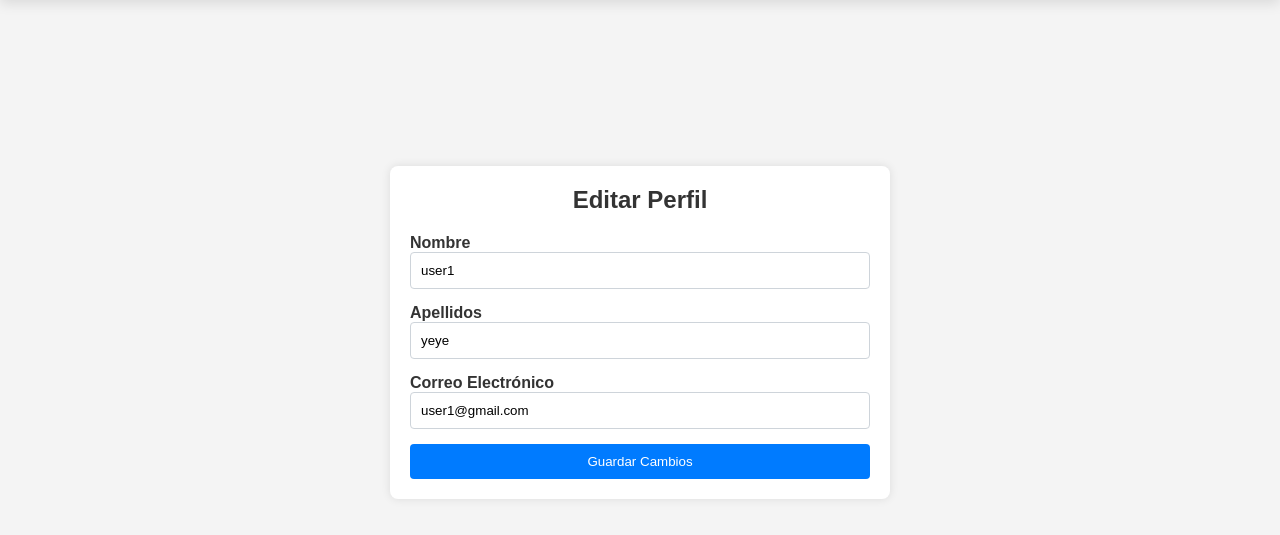
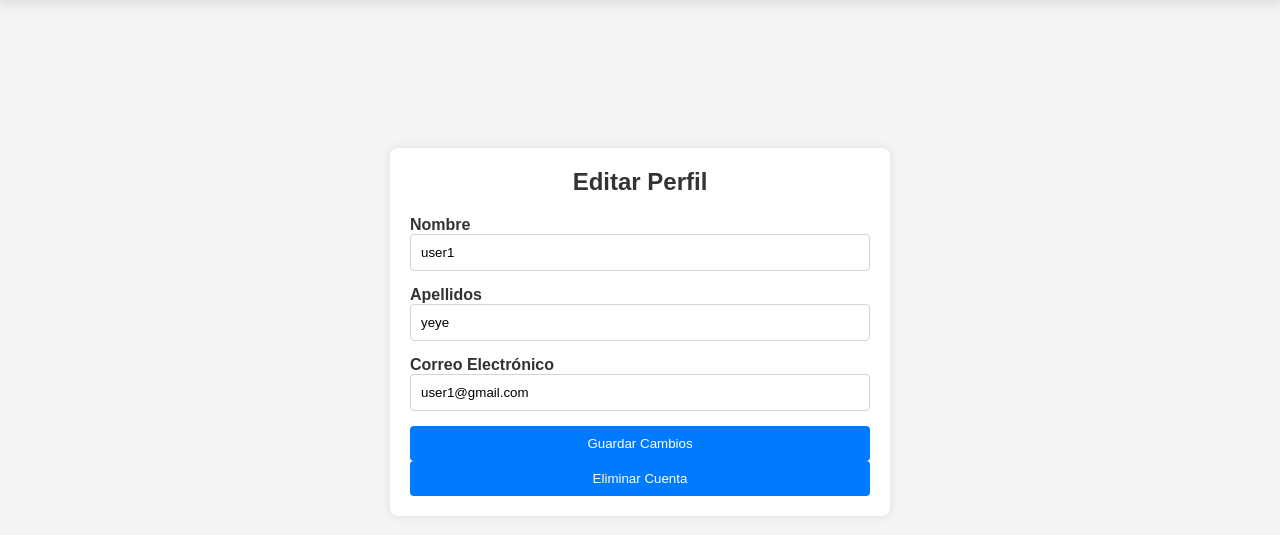
Before and after one commit to JuanAntonioMorenoMoguel/PGPI-G1.12, a Django app: page /editar_perfil/ in a window 1280 px wide. Shown: the part 68-603 px from the top of the page. Run offline with Django 4.2, Linux system fonts and the light colour scheme; a user stored in the database is signed in.

Commit message:
feature added

```diff
--- a/joseco/Autenticacion/forms.py
+++ b/joseco/Autenticacion/forms.py
@@ -66,3 +66,9 @@ class EditarPerfilForm(forms.ModelForm):
         if User.objects.filter(email=email).exclude(pk=self.instance.pk).exists():
             raise forms.ValidationError('Este correo electrónico ya está registrado.')
         return email
+
+
+class EliminarPerfilForm(forms.ModelForm):
+    class Meta:
+        model = User
+        fields = []
--- a/joseco/Autenticacion/urls.py
+++ b/joseco/Autenticacion/urls.py
@@ -7,5 +7,5 @@ urlpatterns = [
     path('', views.inicio_sesion, name='inicio_sesion'),
     path('editar_perfil/', views.editar_perfil, name='editar_perfil'),
     path('', views.cerrar_sesion, name='cerrar_sesion'),
-
+    path('eliminar_cuenta/', views.eliminar_cuenta, name='eliminar_cuenta'),
 ]
--- a/joseco/Autenticacion/views.py
+++ b/joseco/Autenticacion/views.py
@@ -1,7 +1,7 @@
 from django.shortcuts import render, redirect
 from django.contrib.auth import authenticate, login, logout
 from django.contrib import messages
-from .forms import CustomLoginForm, CustomRegisterForm, EditarPerfilForm
+from .forms import CustomLoginForm, CustomRegisterForm, EditarPerfilForm, EliminarPerfilForm
 from django.contrib.auth.models import User
 from django.contrib.auth.decorators import login_required
 from django.views.decorators.http import require_POST
@@ -87,6 +87,19 @@ def editar_perfil(request):
     return render(request, 'editar_perfil.html', {'form': form})
 
 @login_required
+def eliminar_cuenta(request):
+    if request.method == 'POST':
+        form = EliminarPerfilForm(request.POST, instance=request.user)
+        if form.is_valid():
+            request.user.delete()
+            messages.success(request, 'Tu cuenta ha sido eliminada.')
+            return redirect('index')
+        else:
+            messages.error(request, 'Por favor corrige los errores.')
+
+    return render(request, 'eliminar_cuenta.html', {'form': form})
+
+@login_required
 @require_POST
 def cerrar_sesion(request):
     logout(request)
--- a/joseco/templates/editar_perfil.html
+++ b/joseco/templates/editar_perfil.html
@@ -49,5 +49,9 @@
 
         <button type="submit" class="btn btn-primary w-100">Guardar Cambios</button>
     </form>
+    <form method="POST" action="{% url 'eliminar_cuenta' %}" onsubmit="return confirm('¿Estás seguro de que deseas eliminar tu cuenta? Esta acción no se puede deshacer.');">
+        {% csrf_token %}
+        <button type="submit" class="btn btn-danger w-100 mt-3">Eliminar Cuenta</button>
+    </form>
 </div>
 {% endblock content %}
```
